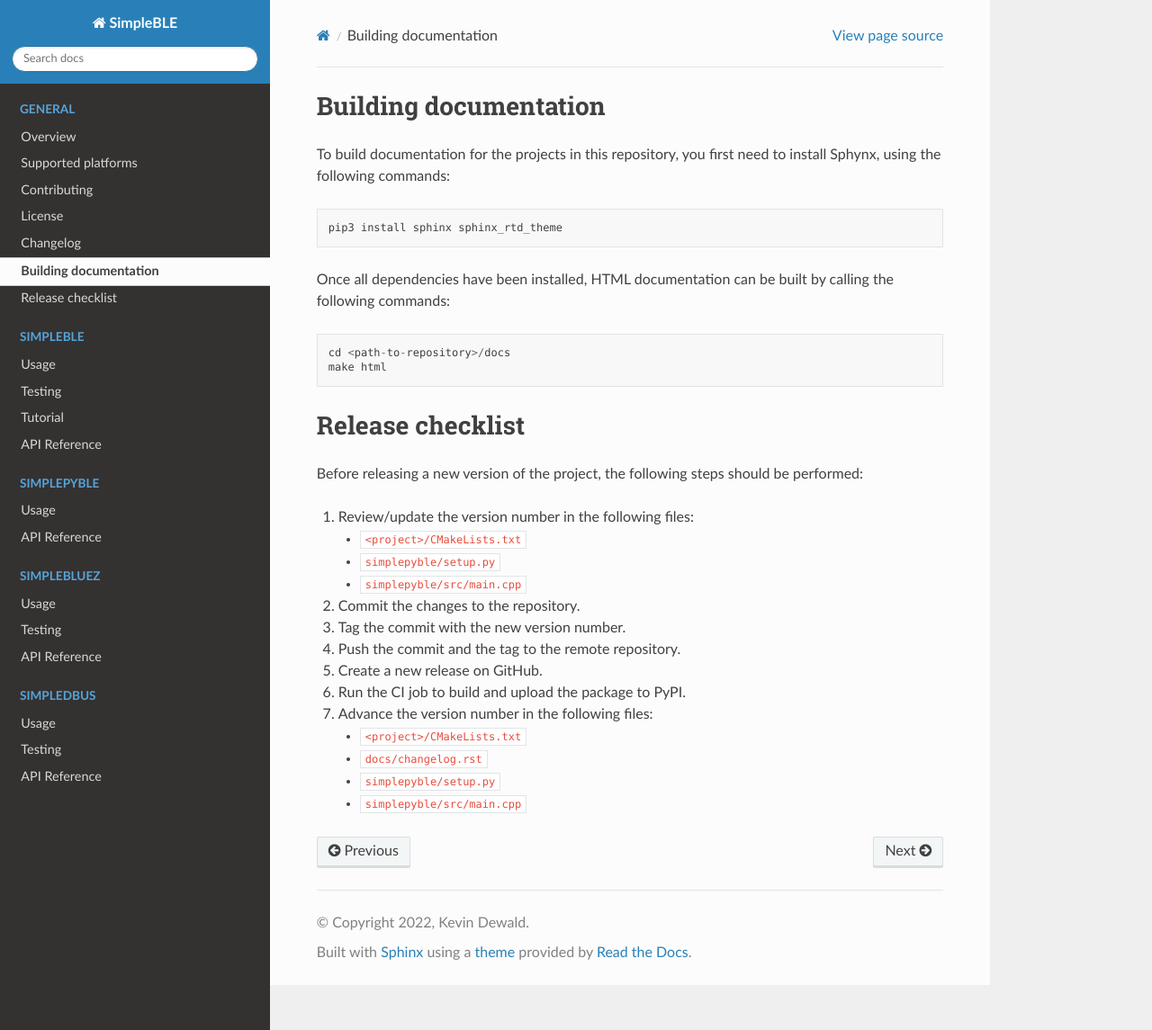
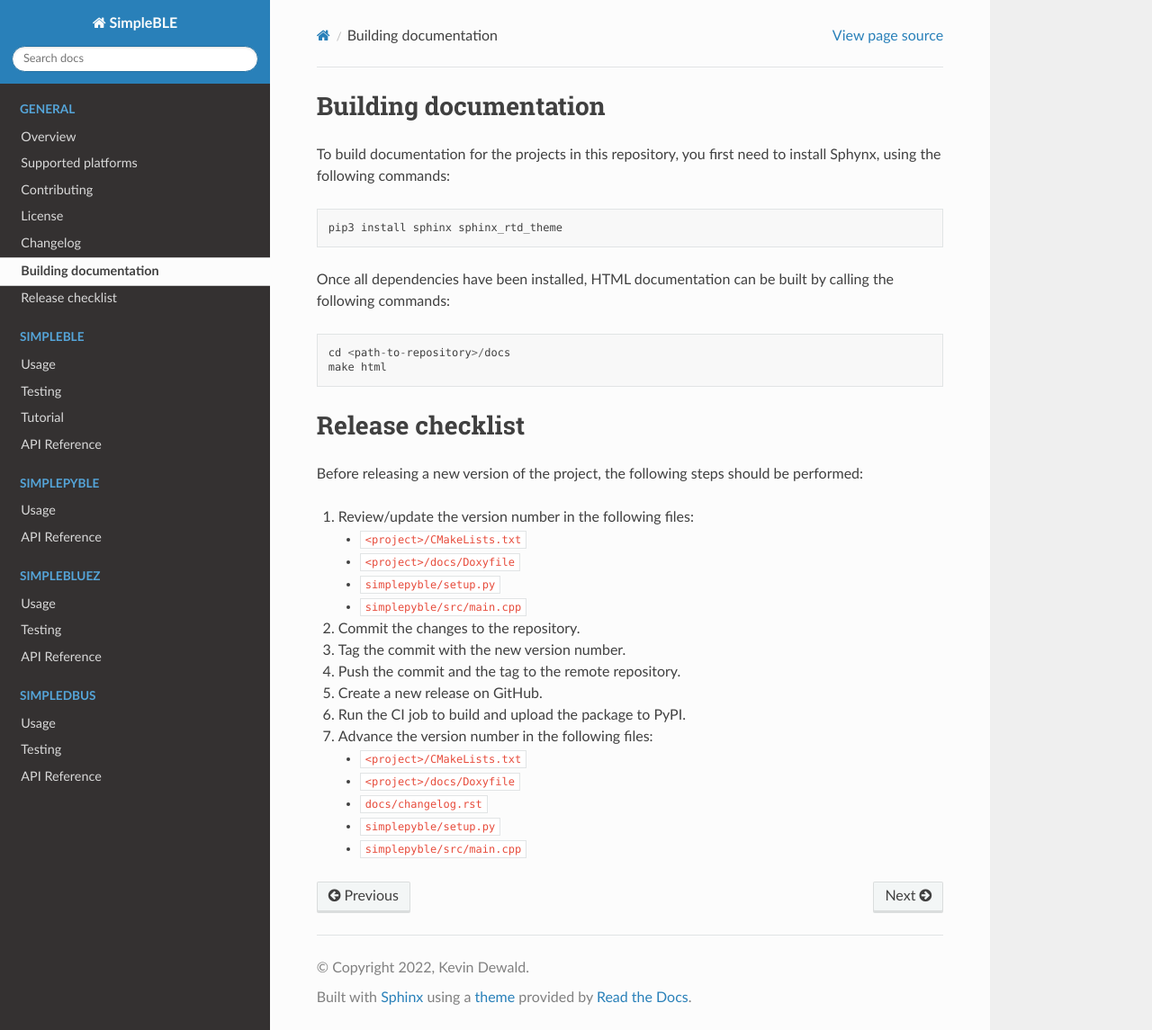
Before and after one commit to OpenBluetoothToolbox/SimpleBLE, a Sphinx documentation site: the page built from docs/extras.rst, in a window 1280 px wide and 1145 px high. Shown: the whole window at 90% size. Built offline with Sphinx 7.4.7 and the Read the Docs theme 2.0.0, drawn with Linux system fonts in a browser that asks for light colours.

Commit message:
Minor fixes

```diff
--- a/docs/extras.rst
+++ b/docs/extras.rst
@@ -24,6 +24,7 @@ performed:
 #. Review/update the version number in the following files:
 
    - ``<project>/CMakeLists.txt``
+   - ``<project>/docs/Doxyfile``
    - ``simplepyble/setup.py``
    - ``simplepyble/src/main.cpp``
 
@@ -40,6 +41,7 @@ performed:
 #. Advance the version number in the following files:
 
    - ``<project>/CMakeLists.txt``
+   - ``<project>/docs/Doxyfile``
    - ``docs/changelog.rst``
    - ``simplepyble/setup.py``
    - ``simplepyble/src/main.cpp``
--- a/docs/simpleble/api.rst
+++ b/docs/simpleble/api.rst
@@ -5,6 +5,9 @@ API Reference
 The following notes provide an overview of the architecture of some of
 the higher-level classes in the library, as to facilitate their
 understanding.
+
+.. .. autodoxygenindex::
+..    :project: simpleble
 
 Concurrency
 -----------
```
